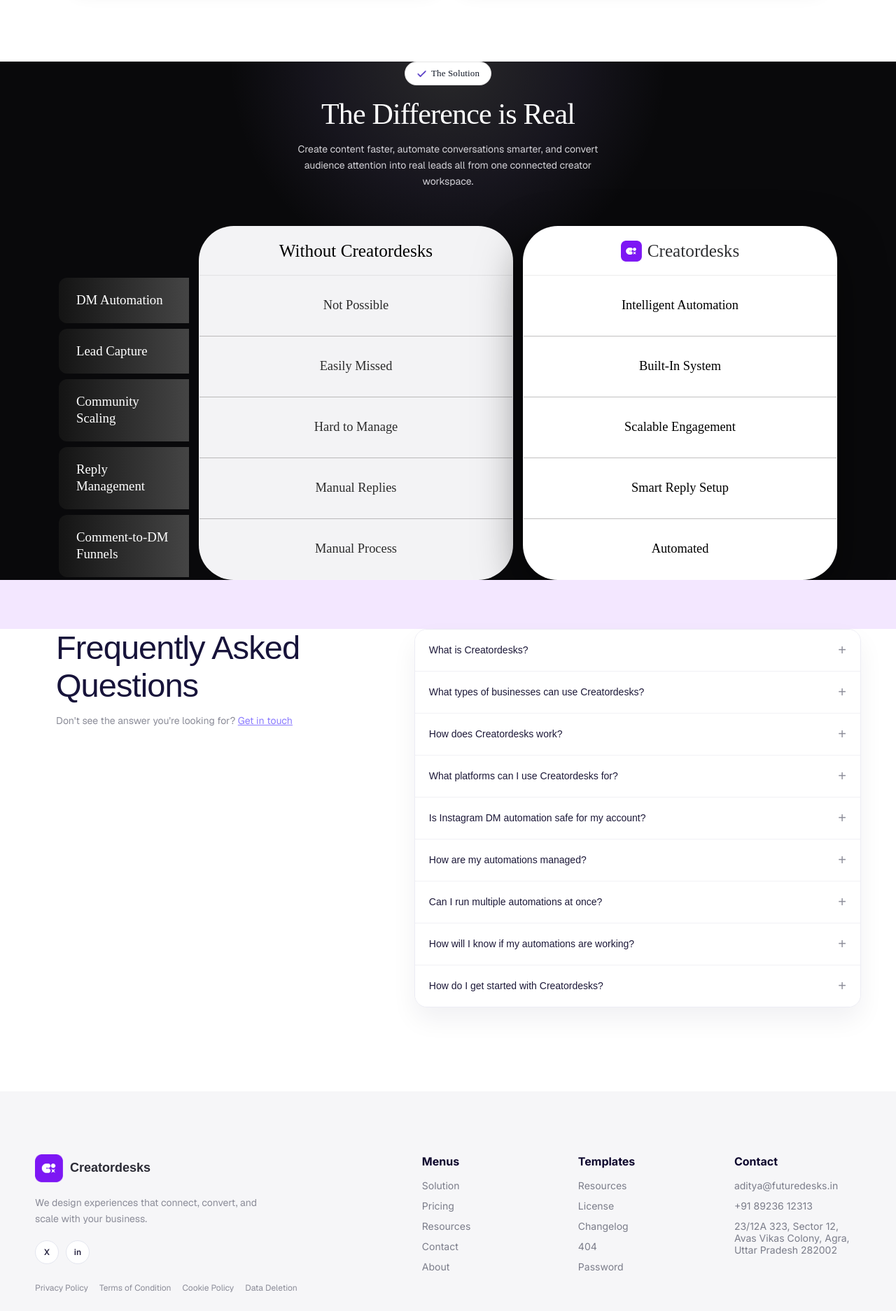
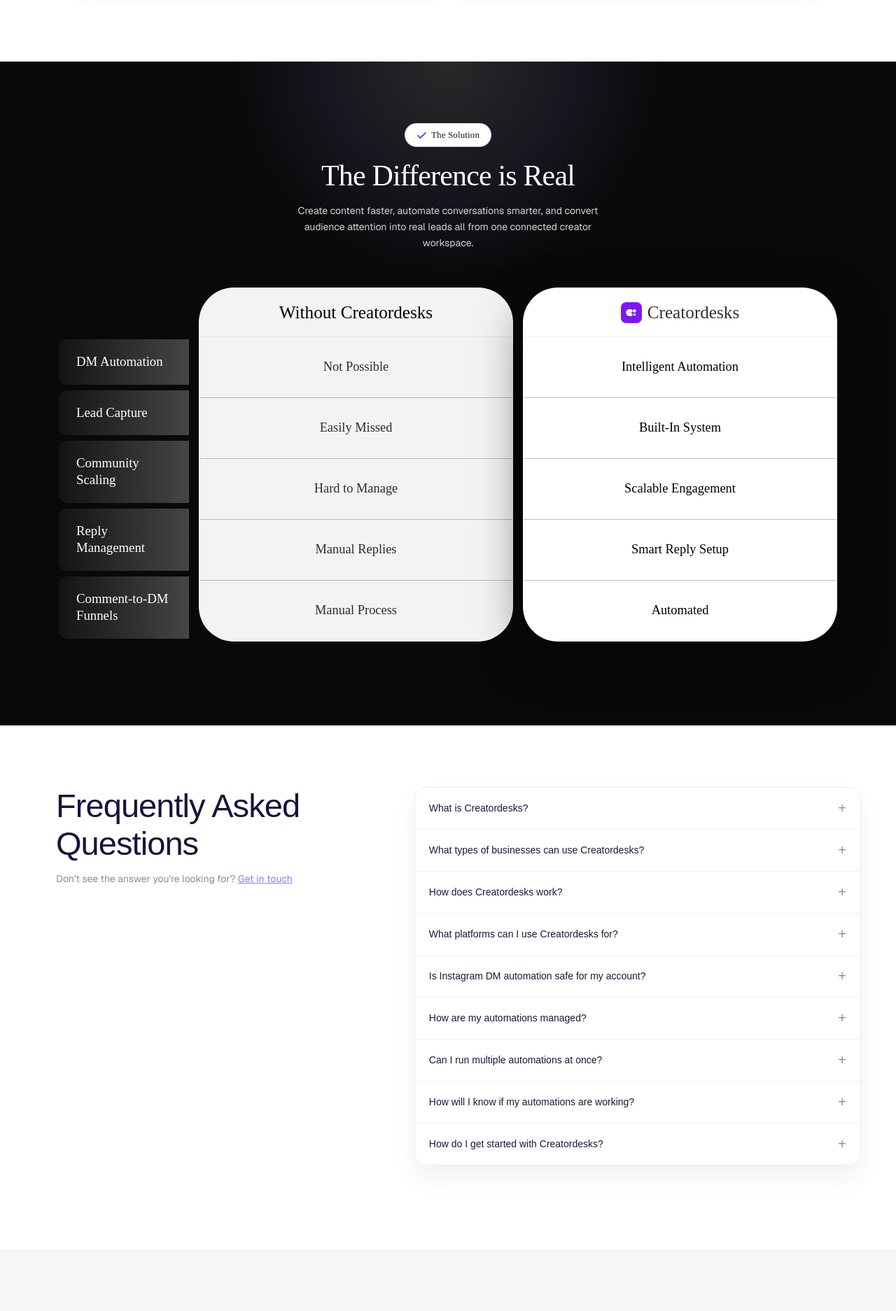
Before and after one commit to kunalvvs/landing-cd, a Next.js app in the folder landing-app/: page /solutions in a window 1280 px wide. Shown: the part 2578-4452 px from the top of the page at 70% size. Built offline with nearby package versions, Linux system fonts and the light colour scheme; a web font is replaced by a local one.

Commit message:
feat: replace badge check icon with custom image in solution section

```diff
--- a/landing-app/src/app/contact/page.module.css
+++ b/landing-app/src/app/contact/page.module.css
@@ -70,7 +70,7 @@
 
 /* ─── Contact Cards ─────────────────────────────────────── */
 .cardsSection {
-  padding: 64px 0 80px;
+  padding: 64px 0 0px;
 }
 
 .cardsGrid {
--- a/landing-app/src/app/solutions/solution.module.css
+++ b/landing-app/src/app/solutions/solution.module.css
@@ -438,12 +438,9 @@
 /* ── Comparison section ── */
 .comparisonSection {
   background: #09090b;
-  padding: 88px 20;
+  padding: 88px 0 120px;
   position: relative;
   overflow: hidden;
-
-  margin-bottom: 70px;
-
 }
 
 /* Soft spotlight glow behind heading */
--- a/landing-app/src/components/sections/blog/BlogSection.module.css
+++ b/landing-app/src/components/sections/blog/BlogSection.module.css
@@ -1,5 +1,5 @@
 .section {
-  padding: 0px 0 70px;
+  padding: 0px 0 0px;
   background: #ffffff;
 }
 
--- a/landing-app/src/components/sections/faq/FAQSection.module.css
+++ b/landing-app/src/components/sections/faq/FAQSection.module.css
@@ -1,5 +1,5 @@
 .section {
-  padding: 0px 0 120px;
+  padding: 88px 0 120px;
   background: #ffffff;
 }
 
```
